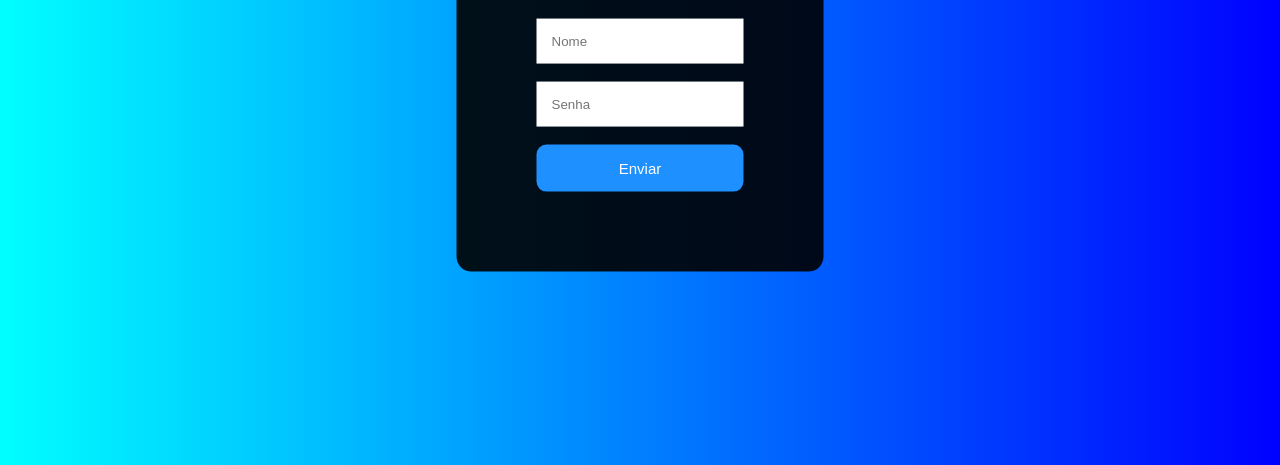
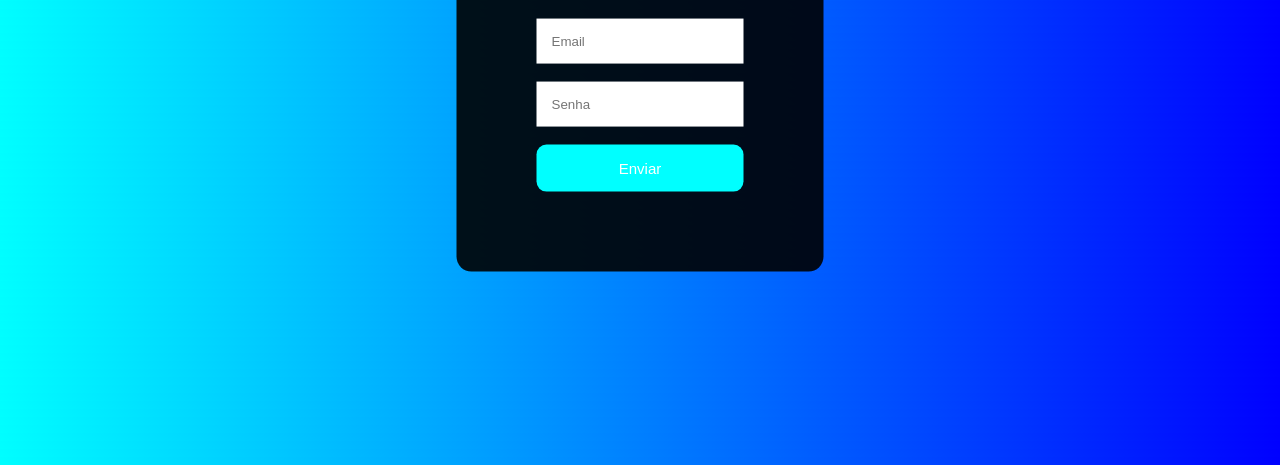
Before and after one commit to CarvalhoAdryan/api-de-cadastro-front, a plain HTML site: page login.html in a window 1280 px wide. In both pictures the pointer is over the button "Enviar". Shown: the part 335-800 px from the top of the page. Drawn offline with Linux system fonts and the light colour scheme.

Commit message:
Login correção placeholders

```diff
--- a/login.html
+++ b/login.html
@@ -34,12 +34,15 @@
             color: white;
             font-size: 15px;
         }
+        button:hover{
+            background-color: aqua;
+        }
     </style>
 </head>
 <body>
     <div class="Tela Login">
         <h1>Login</h1>
-        <input type="text" placeholder="Nome">
+        <input type="text" placeholder="Email">
         <br><br>
         <input type="password" placeholder="Senha">
         <br><br>
```
